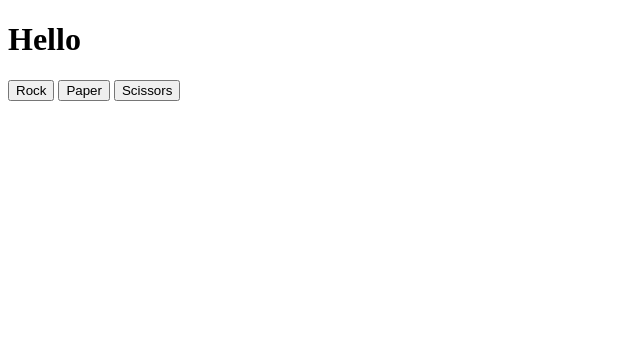
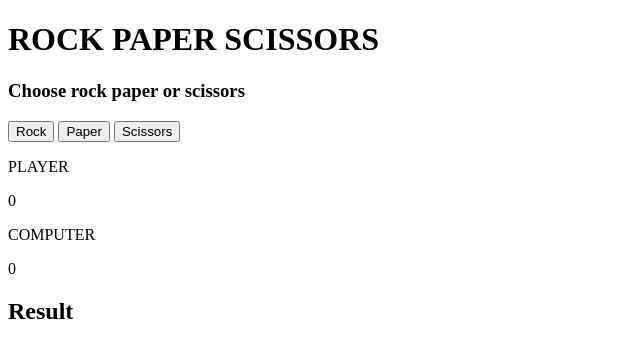
Before and after one commit to vdmshdrn/rock-paper-scissors, a plain HTML site: page index.html in a window 1280 px wide. Shown: the whole page, without its empty margins (0-640 px from the left). Drawn offline with Linux system fonts and the light colour scheme.

Commit message:
Create basic html

```diff
--- a/index.html
+++ b/index.html
@@ -8,8 +8,9 @@
 </head>
 
 <body>
-    <h1>Hello</h1>
-
+    <div class="container">
+        <h1>ROCK PAPER SCISSORS</h1>
+        <h3>Choose rock paper or scissors</h3>
 
         <button class="choise" id="rock">
             Rock
@@ -20,9 +21,21 @@
         <button class="choise" id="scissors">
             Scissors
         </button>
-    <div class="player_output"></div>
+        <div class="score">
+            <div class="player_score">
+                <p>PLAYER</p>
+                <p>0</p>
+            </div>
+            <div class="computer_score">
+                <p>COMPUTER</p>
+                <p>0</p>
+            </div>
+        </div>
 
-    <div class="result"></div>
+        <div class="result">
+            <h2>Result</h2>
+        </div>
+    </div>
 
 </body>
 
```
Lines whose indentation alone changed are shown as unchanged.
